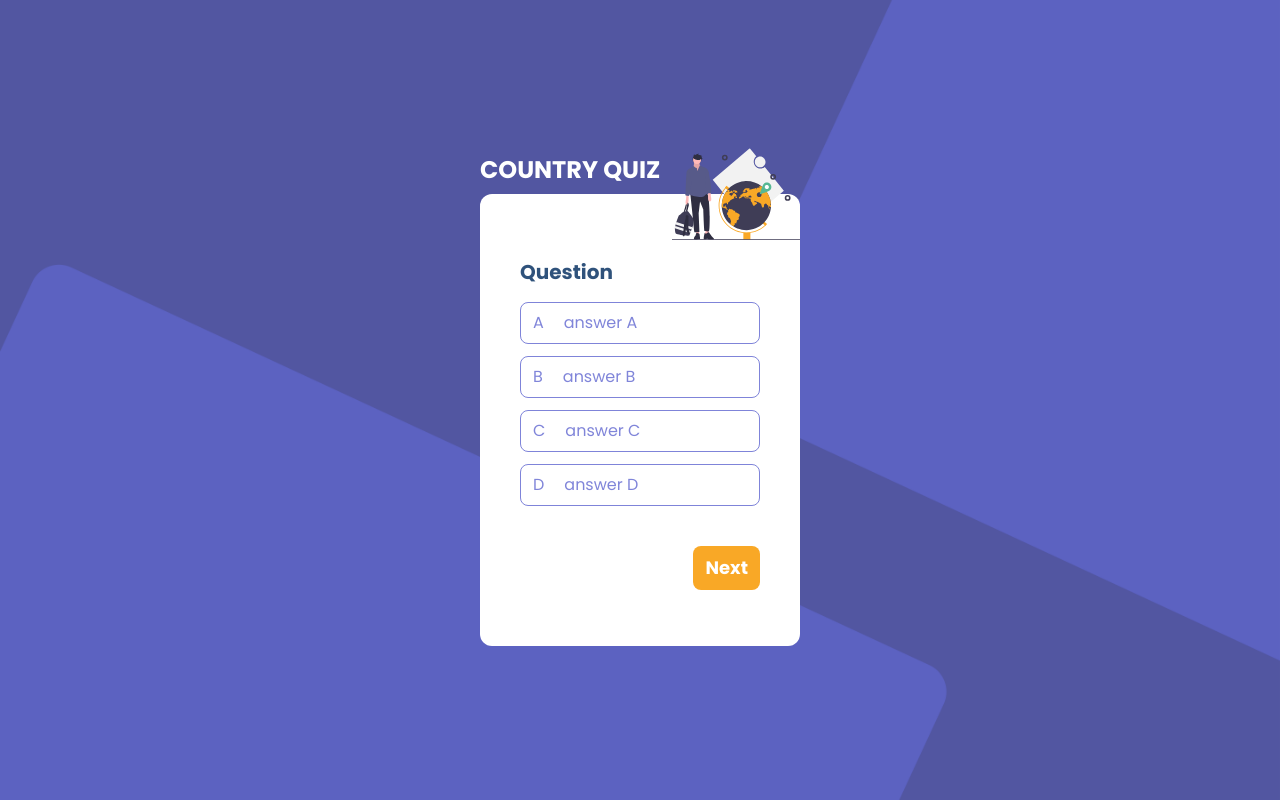
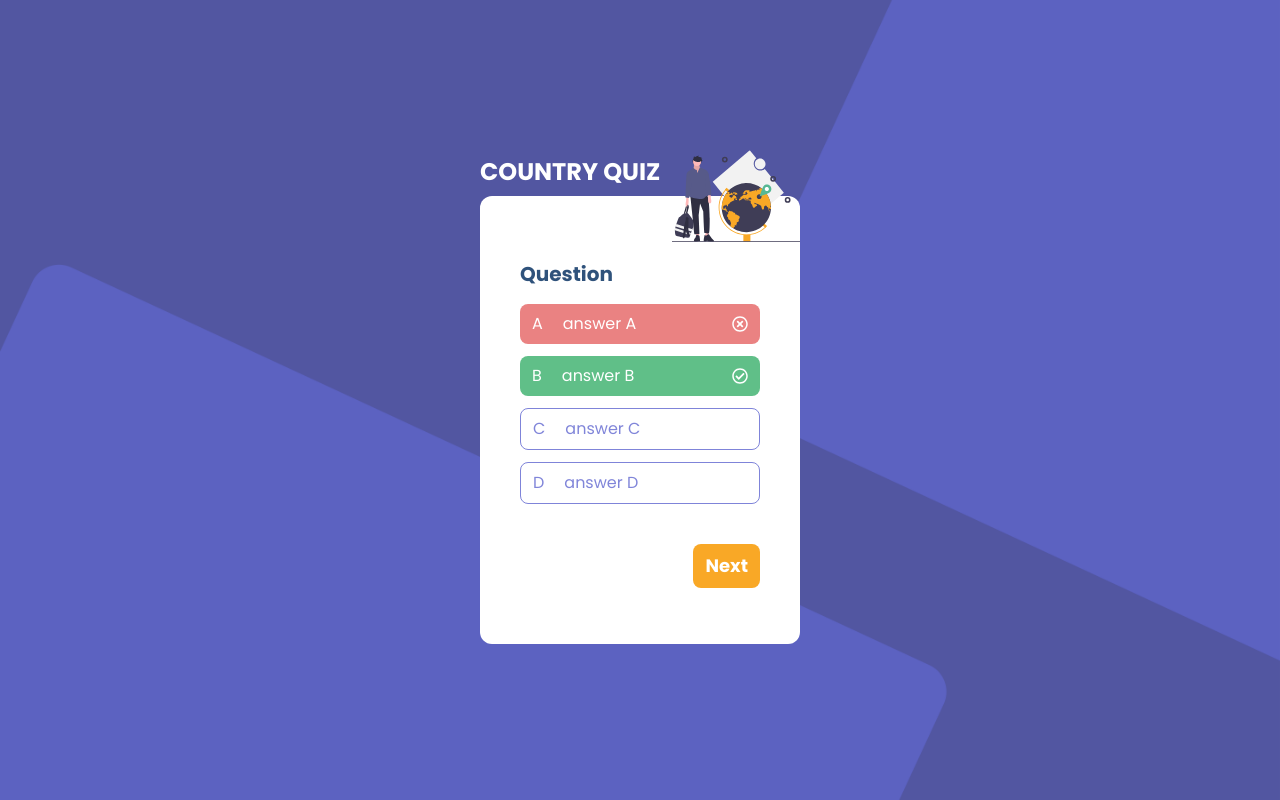
Before and after one commit to nushen96/devchallenges-country-quiz, a React (Create React App) app: page / in a window 1280 px wide. Built offline with nearby package versions, Linux system fonts and the light colour scheme.

Commit message:
added styles for correct and wrong answers

```diff
--- a/package.json
+++ b/package.json
@@ -9,6 +9,7 @@
     "@testing-library/user-event": "^12.1.10",
     "react": "^17.0.2",
     "react-dom": "^17.0.2",
+    "react-icons": "^4.3.1",
     "react-scripts": "4.0.3",
     "web-vitals": "^1.0.1"
   },
--- a/src/components/QuizContainer.jsx
+++ b/src/components/QuizContainer.jsx
@@ -1,10 +1,25 @@
 import cardImage from "../resources/images/undraw_adventure_4hum 1.svg";
+import { FaRegCheckCircle } from "react-icons/fa";
+import { FaRegTimesCircle } from "react-icons/fa";
 
-const QuizAnswer = ({ letter, text }) => {
+const QuizAnswer = ({ letter, text, status }) => {
+  let answerBaseStyles = "flex items-center px-3 py-2 rounded-lg ";
+  let endIcon = null;
+  if (status === "wrong") {
+    answerBaseStyles += "bg-red border-transparent text-white";
+    endIcon = <FaRegTimesCircle />;
+  } else if (status === "correct") {
+    answerBaseStyles += "bg-green border-transparent text-white";
+    endIcon = <FaRegCheckCircle />;
+  } else {
+    answerBaseStyles +=
+      "border border-primary-light text-primary-light cursor-pointer hover:border-transparent hover:bg-orange hover:text-white";
+  }
   return (
-    <div className="flex px-3 py-2 rounded-lg border border-primary-light text-primary-light cursor-pointer hover:border-transparent hover:bg-orange hover:text-white">
+    <div className={answerBaseStyles}>
       <h3>{letter}</h3>
       <p className="flex-1 pl-5">{text}</p>
+      {endIcon}
     </div>
   );
 };
@@ -23,14 +38,16 @@ const QuizContainer = () => {
       <div className="-mt-16 px-10">
         <h2 className="text-xl font-bold mb-4 text-primary-dark">Question</h2>
         <div className="space-y-3">
-          <QuizAnswer letter="A" text="answer A" />
-          <QuizAnswer letter="B" text="answer B" />
+          <QuizAnswer letter="A" text="answer A" status="wrong" />
+          <QuizAnswer letter="B" text="answer B" status="correct" />
           <QuizAnswer letter="C" text="answer C" />
           <QuizAnswer letter="D" text="answer D" />
         </div>
       </div>
       <div className="flex justify-end mt-10 px-10">
-          <button className="bg-orange text-white py-2 px-3 rounded-lg text-lg font-bold hover:-translate-y-1 transform">Next</button>
+        <button className="bg-orange text-white py-2 px-3 rounded-lg text-lg font-bold hover:-translate-y-1 transform">
+          Next
+        </button>
       </div>
     </div>
   );
```
Also changed, not shown: 1 other file (tests, documents, lock files or other folders).
